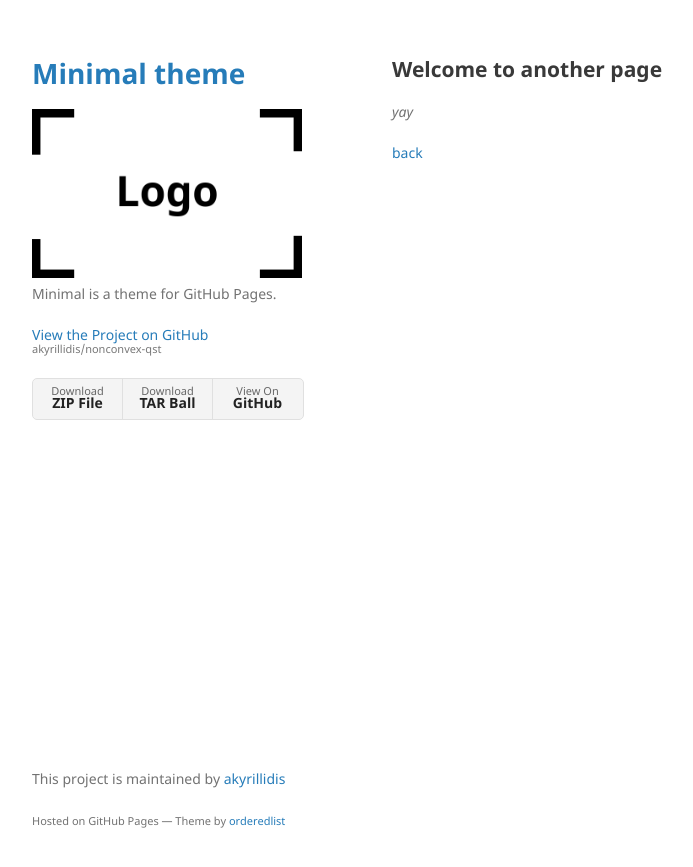
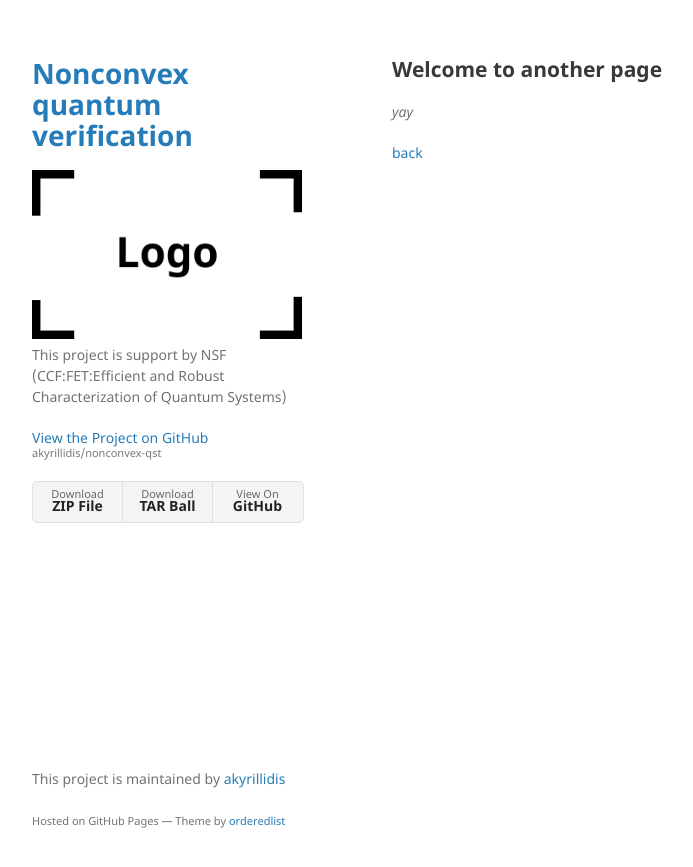
Before and after one commit to akyrillidis/nonconvex-qst, a Jekyll site: the page built from another-page.md, in a window 1280 px wide. Shown: the top 867 px of the page, without its empty margins (178-871 px from the left). Built offline with Jekyll 4.4.1, drawn with Linux system fonts in a browser that asks for light colours; our own code applies the rules of GitHub Pages for plain Markdown files.

Commit message:
Update _config.yml

```diff
--- a/_config.yml
+++ b/_config.yml
@@ -1,6 +1,6 @@
-title: Minimal theme
+title: Nonconvex quantum verification
 logo: /assets/img/logo.png
-description: Minimal is a theme for GitHub Pages.
+description: This project is support by NSF (CCF:FET:Efficient and Robust Characterization of Quantum Systems)
 show_downloads: true
 google_analytics:
 theme: jekyll-theme-minimal
```
